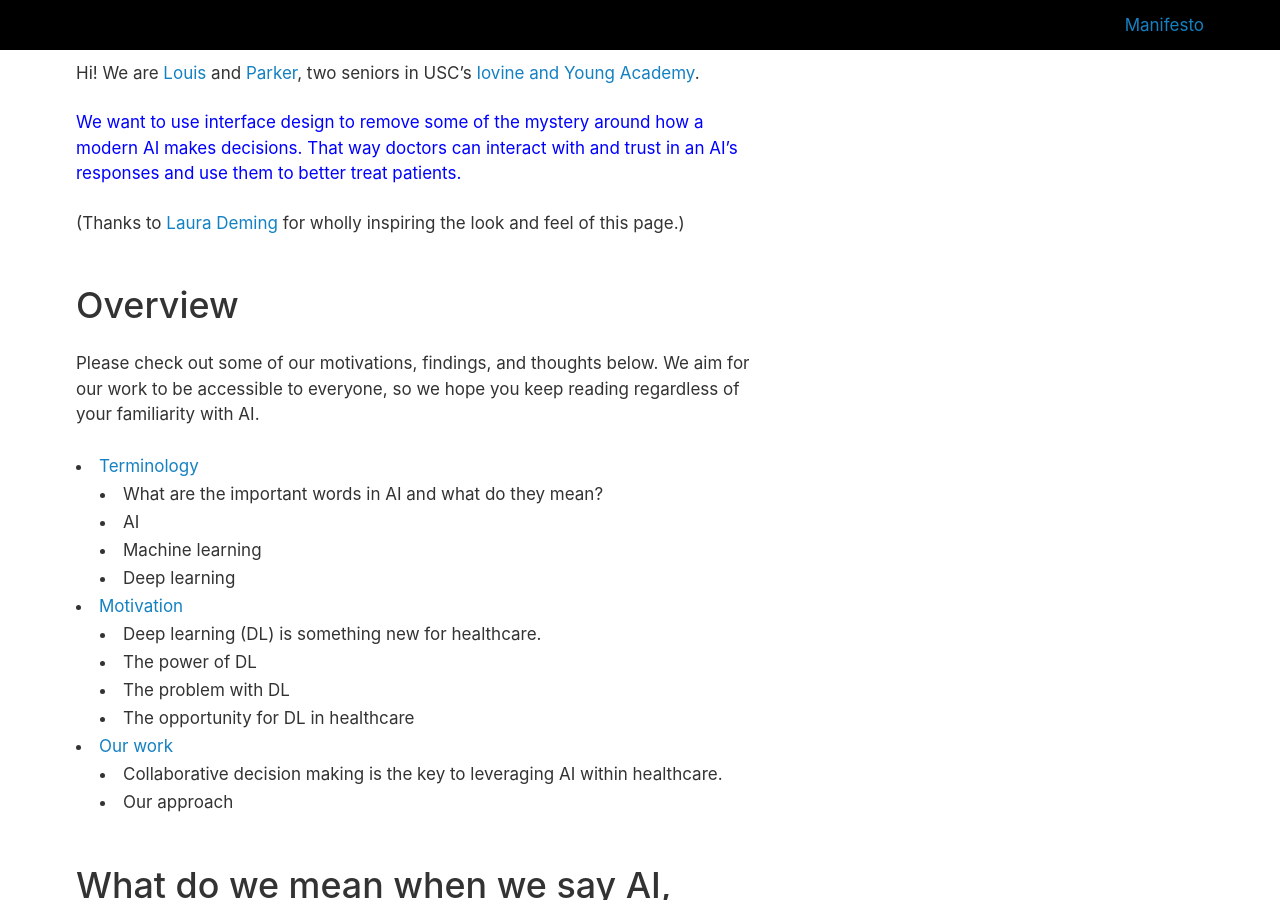
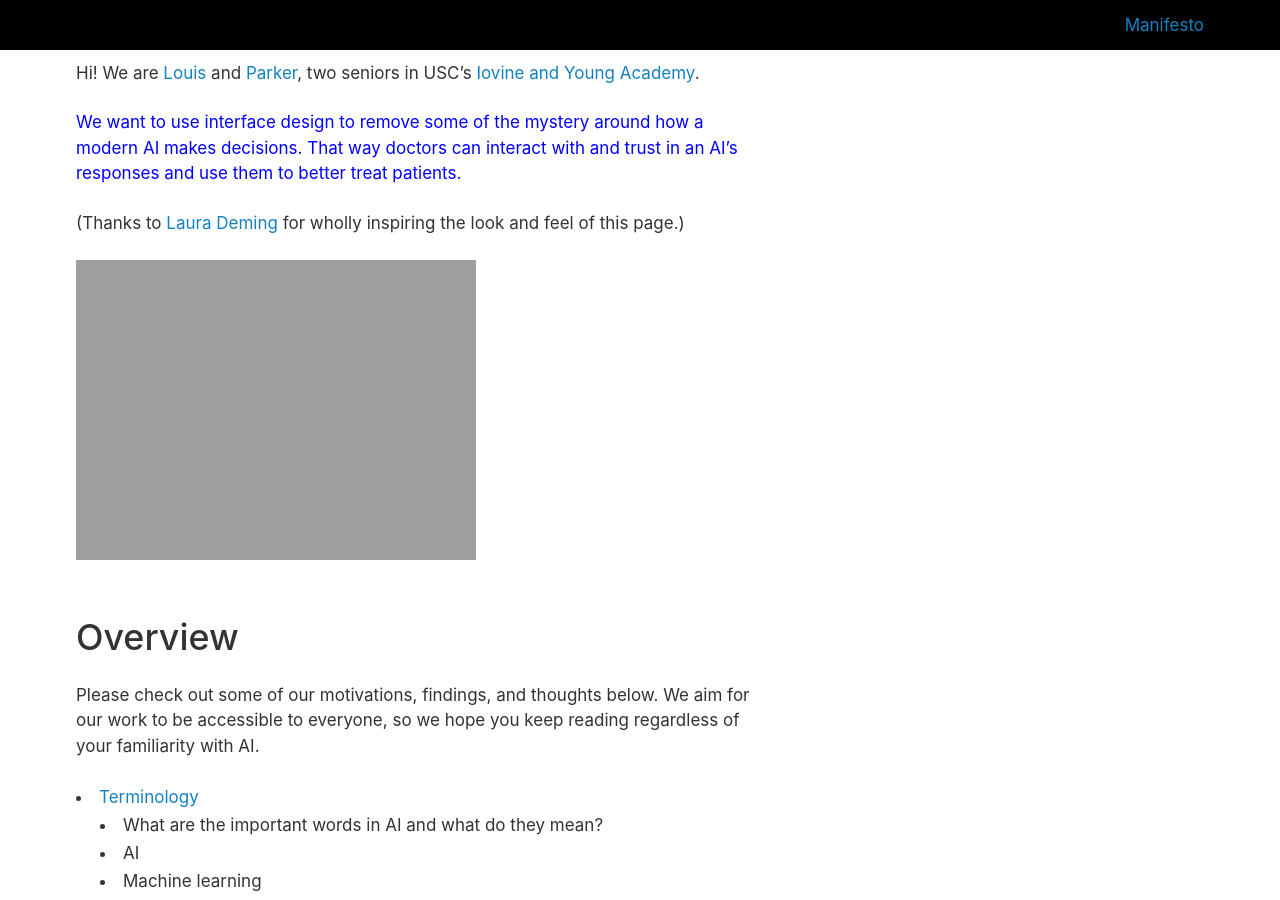
Before and after one commit to p-buddy/NotSoLinear, a Jekyll site: the page built from manifesto.md, in a window 1280 px wide and 900 px high, scrolled down 592 px. Built offline with Jekyll 4.4.1, drawn with Linux system fonts in a browser that asks for light colours.

Commit message:
Adding poster

```diff
--- a/manifesto.md
+++ b/manifesto.md
@@ -3,6 +3,7 @@ layout: manifesto
 title: Manifesto
 permalink: manifesto
 ---
+
 
 ## What, why, and how?
 
@@ -11,6 +12,9 @@ Hi! We are [Louis](http://harboe.me/) and [Parker](https://www.parkermalachowsky
 *We want to use interface design to remove some of the mystery around how a modern AI makes decisions. That way doctors can interact with and trust in an AI's responses and use them to better treat patients.*{: title="We are exploring how interface design can improve the interpretability of deep neural networks. That way doctors can fully scrutinize the conclusions of an AI and use them to augment their own thinking." .nsl}
 
 (Thanks to [Laura Deming](https://www.ldeming.com/longevityfaq/) for wholly inspiring the look and feel of this page.)
+
+![Alt text]({{ "/assets/nsl-poster.png" | absolute_url }}){:title="fresh carrots"}
+{:fw}
 
 ## Overview
 {: #overview}
```
Also changed, not shown: 2 other files.
